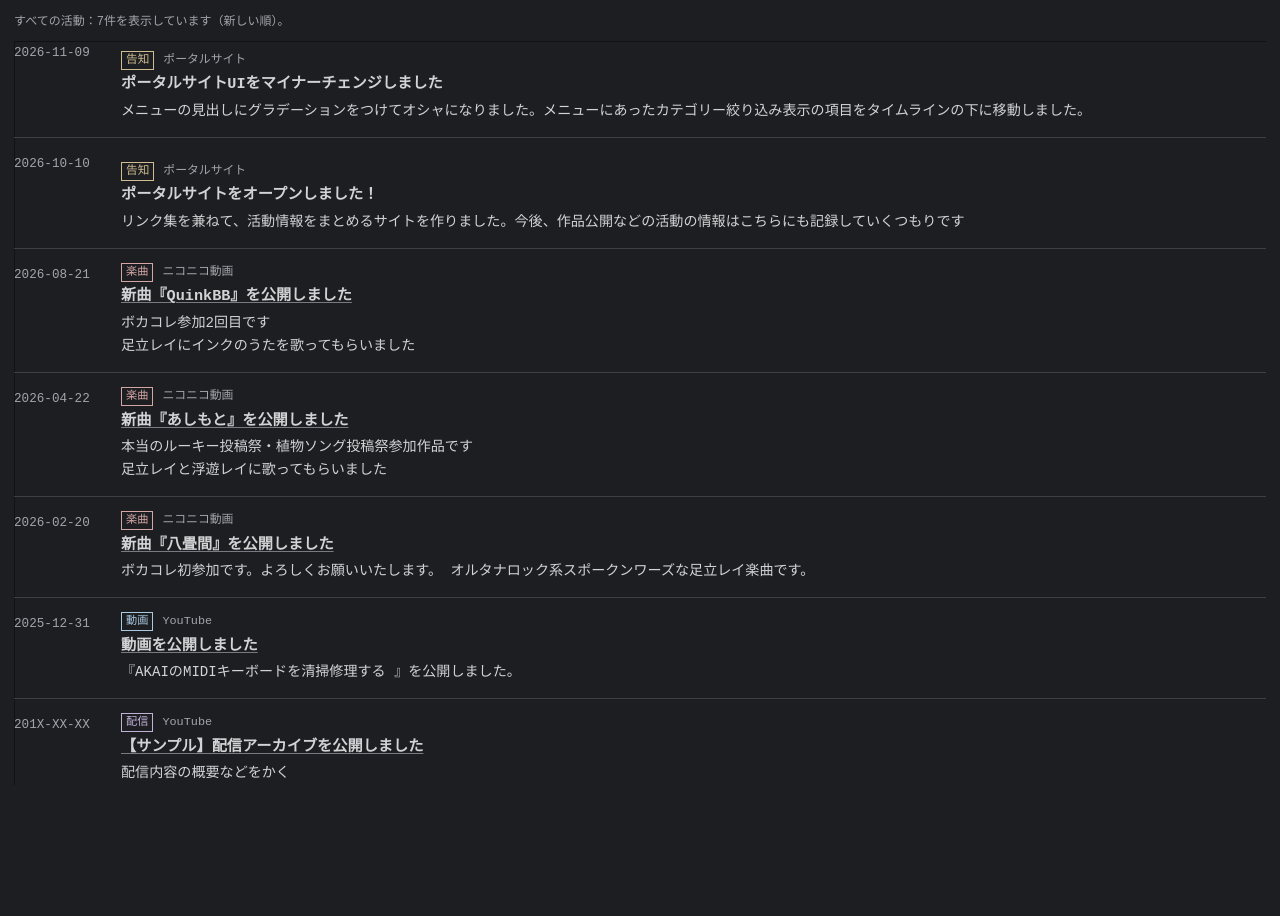
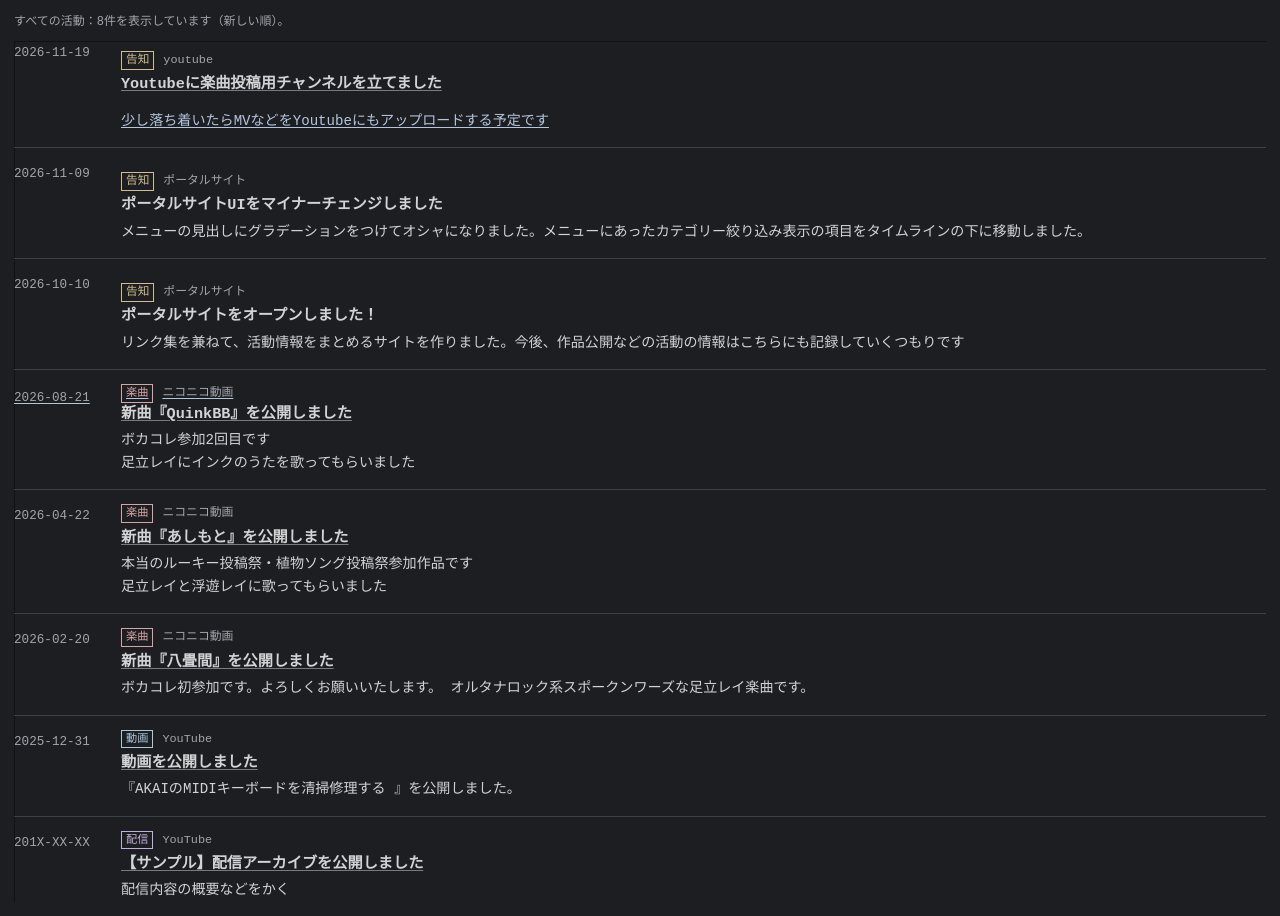
Before and after one commit to hamano-n/hamano-n.github.io, a plain HTML site: page timeline.html in a window 1280 px wide. Before the commit the page ends 800 px from the top, so only its background shows below. Drawn offline with Linux system fonts and the light colour scheme.

Commit message:
Update timeline.html

```diff
--- a/timeline.html
+++ b/timeline.html
@@ -14,6 +14,16 @@
     <ol id="activity-list" class="timeline-list" aria-label="活動履歴一覧">
       <!-- 新しい履歴は、この li を複製してリスト先頭に置く
            data-category は music / video / stream / notice を指定する -->
+
+     <li class="timeline-item" data-category="notice">
+        <time class="timeline-date">2026-11-19</time>
+        <article class="timeline-content">
+          <p class="entry-meta"><span class="tag notice">告知</span><span class="platform-name">youtube</span></p>
+           <h3><a href="https://www.youtube.com/`hamano_M" target="_blank" rel="noopener noreferrer">Youtubeに楽曲投稿用チャンネルを立てました</h3>
+          <p>少し落ち着いたらMVなどをYoutubeにもアップロードする予定です</p>
+        </article>
+      </li>
+
 
       <li class="timeline-item" data-category="notice">
         <time class="timeline-date">2026-11-09</time>
```
